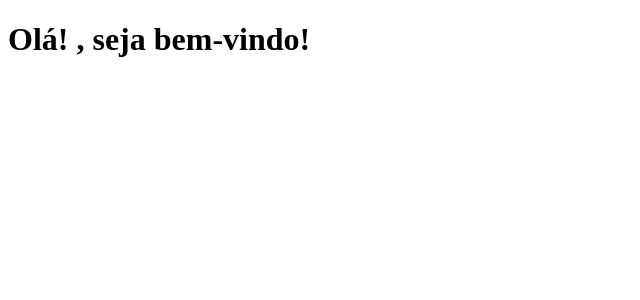
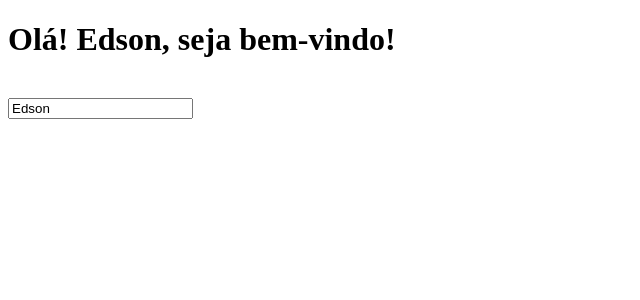
Before and after one commit to edsoncarlosdvp/digital_house, an Angular app in the folder webfullstack/Aula17-angular-projeto_agenda/agenda/: page / in a window 1280 px wide. Shown: the top 300 px of the page, without its empty margins (0-640 px from the left). Built offline with nearby package versions, Linux system fonts and the light colour scheme.

Commit message:
Aula19 - Angular => Projeto Agenda

```diff
--- a/webfullstack/Aula17-angular-projeto_agenda/agenda/src/app/app.module.ts
+++ b/webfullstack/Aula17-angular-projeto_agenda/agenda/src/app/app.module.ts
@@ -1,4 +1,5 @@
 import { NgModule } from '@angular/core';
+import { FormsModule } from '@angular/forms';
 import { BrowserModule } from '@angular/platform-browser';
 
 import { AppComponent } from './app.component';
@@ -10,7 +11,8 @@ import { PainelAgendaComponent } from './painel-agenda/painel-agenda.component';
     PainelAgendaComponent
   ],
   imports: [
-    BrowserModule
+    BrowserModule,
+    FormsModule
   ],
   providers: [],
   bootstrap: [AppComponent]
--- a/webfullstack/Aula17-angular-projeto_agenda/agenda/src/app/painel-agenda/painel-agenda.component.html
+++ b/webfullstack/Aula17-angular-projeto_agenda/agenda/src/app/painel-agenda/painel-agenda.component.html
@@ -1,3 +1,5 @@
 <h1>
   Olá! {{nome}}, seja bem-vindo!
 </h1>
+<br>
+<input type="text" [(ngModel)]="nome">
--- a/webfullstack/Aula17-angular-projeto_agenda/agenda/src/app/painel-agenda/painel-agenda.component.ts
+++ b/webfullstack/Aula17-angular-projeto_agenda/agenda/src/app/painel-agenda/painel-agenda.component.ts
@@ -7,6 +7,8 @@ import { Component, OnInit } from '@angular/core';
 })
 export class PainelAgendaComponent implements OnInit {
 
+  nome = 'Edson'
+
   constructor() { }
 
   ngOnInit(): void {
```
